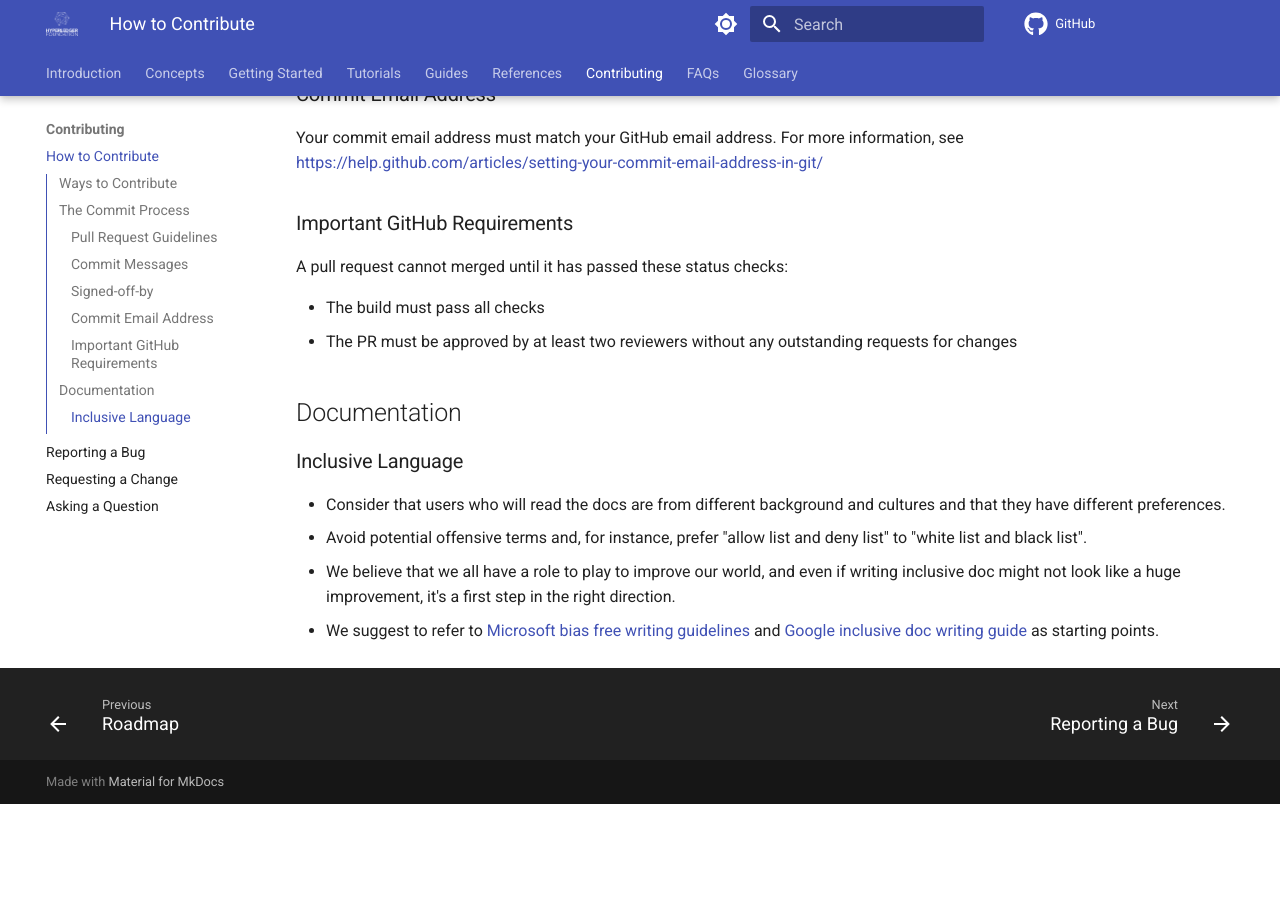
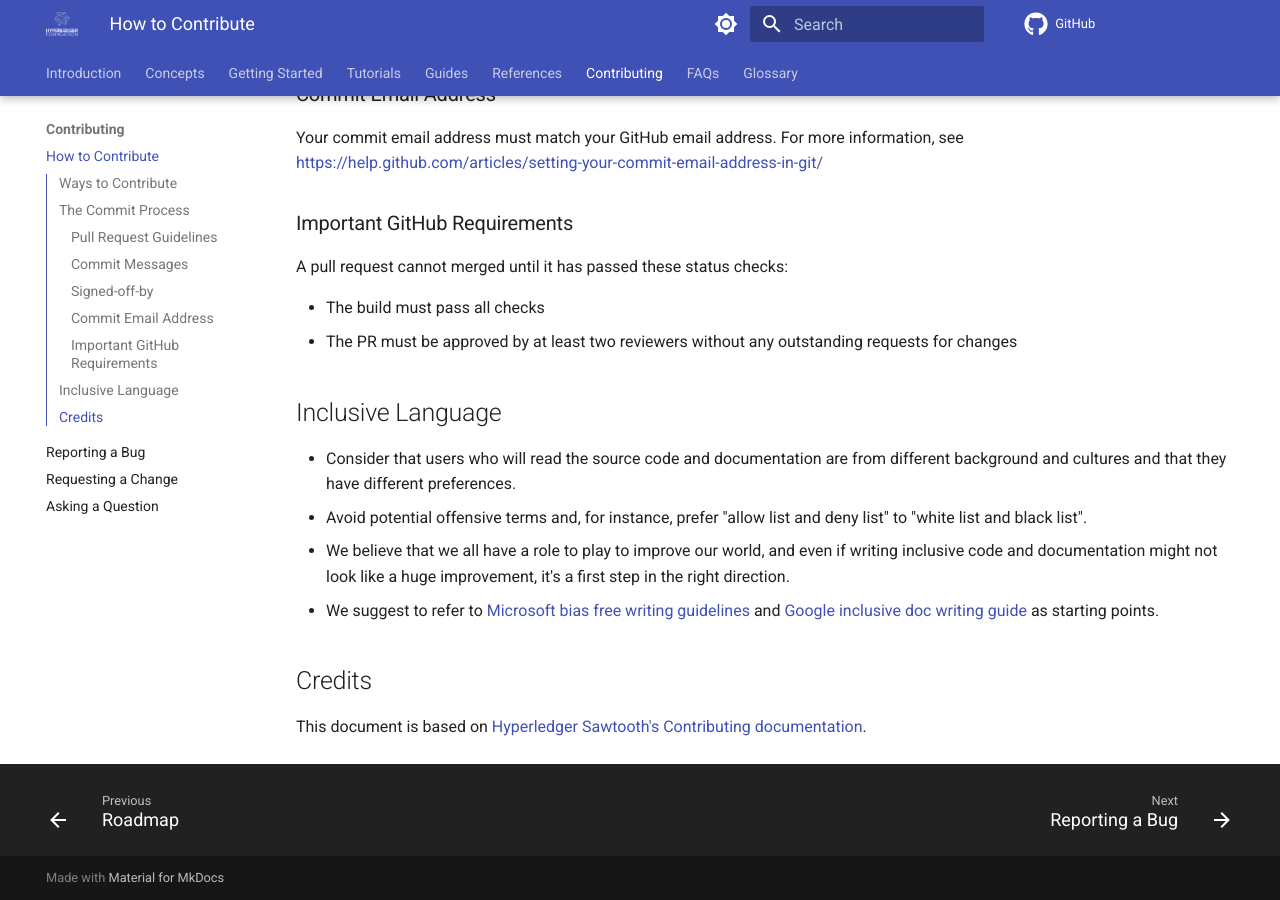
Before and after one commit to hyperledger-labs/documentation-template, an MkDocs documentation site: the page built from docs/contributing/how-to-contribute.md, in a window 1280 px wide and 900 px high, scrolled down 1457 px. Built offline with MkDocs 1.6.1 and Material for MkDocs 9.7.7, drawn with Linux system fonts in a browser that asks for light colours; comment, search, counter and statistics services are not loaded; the version menu is left out; before the commit the page ends 2261 px from its top, so only the background shows below that.

Commit message:
Add credits
Signed-off-by: Tracy Kuhrt <tracy.a.kuhrt@accenture.com>

```diff
--- a/docs/contributing/how-to-contribute.md
+++ b/docs/contributing/how-to-contribute.md
@@ -56,11 +56,12 @@ A pull request cannot merged until it has passed these status checks:
 * The PR must be approved by at least two reviewers without any
   outstanding requests for changes
 
-## Documentation
+## Inclusive Language
 
-### Inclusive Language
+- Consider that users who will read the source code and documentation are from different background and cultures and that they have different preferences.
+- Avoid potential offensive terms and, for instance, prefer "allow list and deny list" to "white list and black list".
+- We believe that we all have a role to play to improve our world, and even if writing inclusive code and documentation might not look like a huge improvement, it's a first step in the right direction.
+- We suggest to refer to [Microsoft bias free writing guidelines](https://learn.microsoft.com/en-us/style-guide/bias-free-communication) and [Google inclusive doc writing guide](https://developers.google.com/style/inclusive-documentation) as starting points.
 
-- Consider that users who will read the docs are from different background and cultures and that they have different preferences.
-- Avoid potential offensive terms and, for instance, prefer "allow list and deny list" to "white list and black list".
-- We believe that we all have a role to play to improve our world, and even if writing inclusive doc might not look like a huge improvement, it's a first step in the right direction.
-- We suggest to refer to [Microsoft bias free writing guidelines](https://learn.microsoft.com/en-us/style-guide/bias-free-communication) and [Google inclusive doc writing guide](https://developers.google.com/style/inclusive-documentation) as starting points.
+## Credits
+This document is based on [Hyperledger Sawtooth's Contributing documentation](https://github.com/hyperledger/sawtooth-docs/blob/main/community/contributing.md).
```
Also changed, not shown: docs/contributing/requesting-a-change.md (+3 -0 lines).
